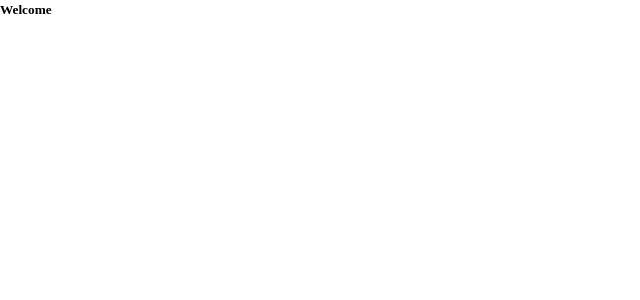
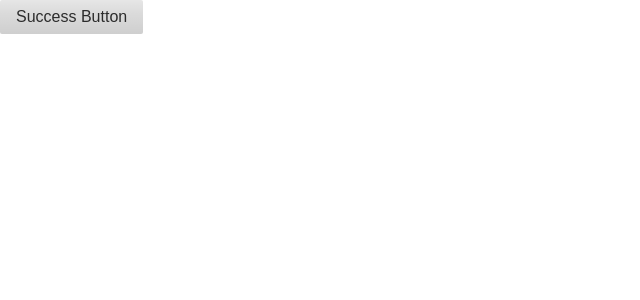
Before and after one commit to arlyxiao/redux-toolkit-demo, a React (Create React App) app: page / in a window 1280 px wide. Shown: the top 300 px of the page, without its empty margins (0-640 px from the left). Built offline with nearby package versions, Linux system fonts and the light colour scheme.

Commit message:
Add purecss

```diff
--- a/package.json
+++ b/package.json
@@ -4,13 +4,14 @@
   "version": "0.1.0",
   "private": true,
   "dependencies": {
-    "@testing-library/jest-dom": "^5.14.1",
+    "@testing-library/jest-dom": "^5.16.3",
     "@testing-library/react": "^13.0.0",
-    "@testing-library/user-event": "^13.2.1",
+    "@testing-library/user-event": "^14.0.4",
     "@types/jest": "^27.4.1",
     "@types/node": "^17.0.23",
     "@types/react": "^17.0.43",
     "@types/react-dom": "^17.0.14",
+    "purecss": "^2.1.0",
     "react": "^18.0.0",
     "react-dom": "^18.0.0",
     "react-router-dom": "6",
--- a/src/App.js
+++ b/src/App.js
@@ -1,10 +1,11 @@
+import 'purecss/build/pure.css'
 import './styles/main.scss'
 
 function App() {
   return (
     <div className="App">
       <header className="header">
-        <h5>Welcome</h5>
+        <button className="button-success pure-button">Success Button</button>
       </header>
     </div>
   )
```
Also changed, not shown: 1 other file (tests, documents, lock files or other folders).
